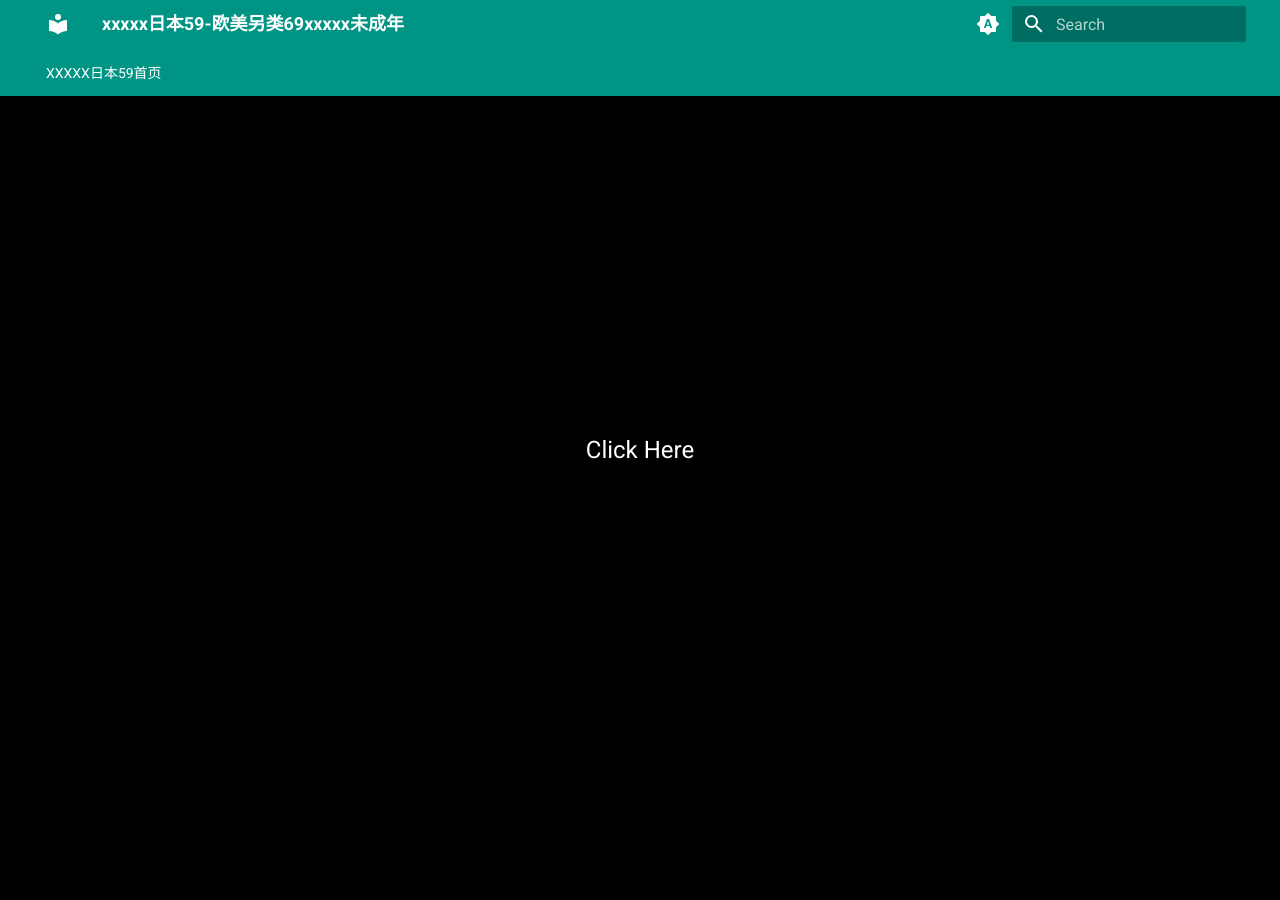
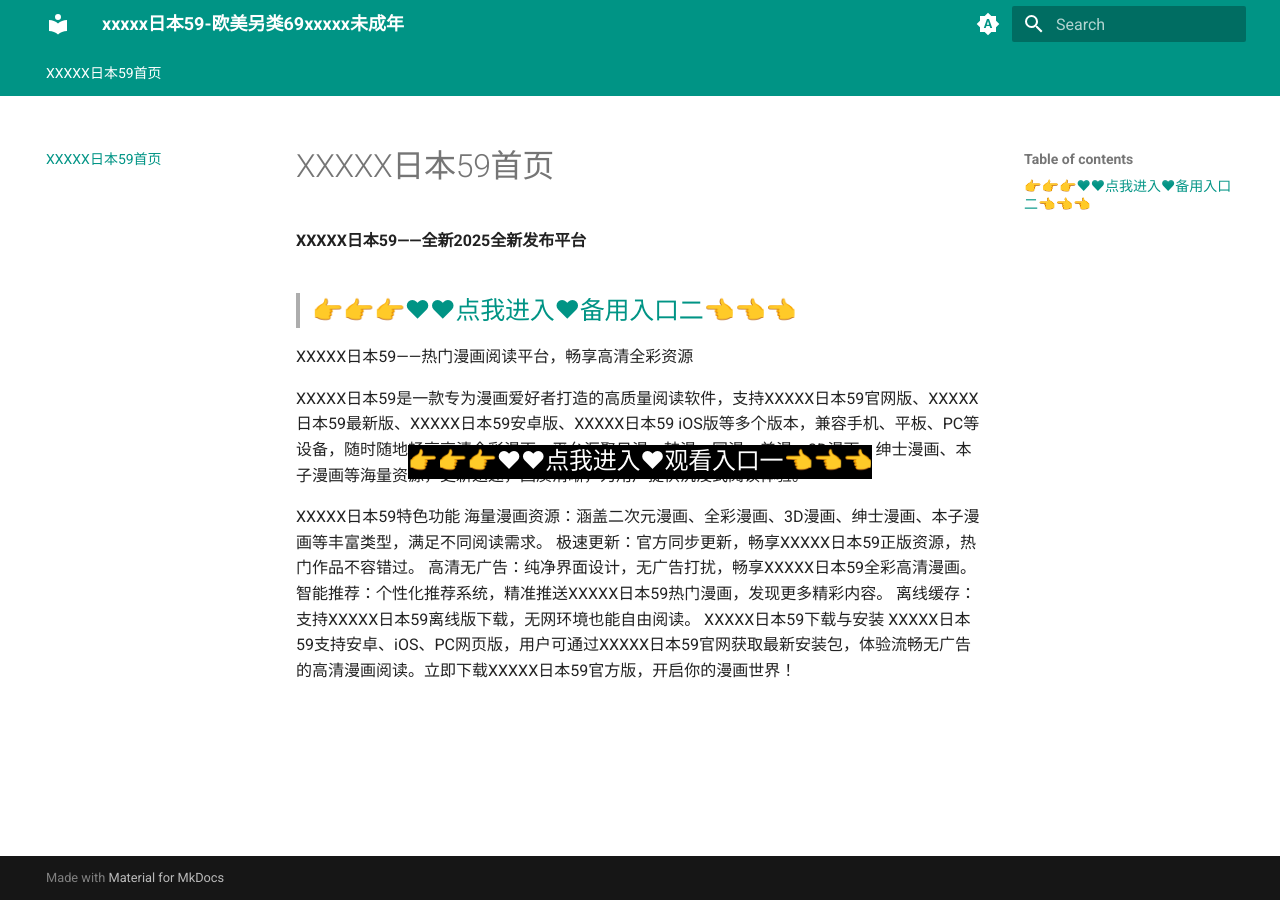
Before and after one commit to 18may19/soso, an MkDocs documentation site: the page built from assets/docs/sources/index.md, in a window 1280 px wide. Built offline with MkDocs 1.6.1 and Material for MkDocs 9.7.7, drawn with Linux system fonts in a browser that asks for light colours.

Commit message:
Update index.md

```diff
--- a/assets/docs/sources/index.md
+++ b/assets/docs/sources/index.md
@@ -4,7 +4,7 @@ XXXXX日本59首页
 **XXXXX日本59——全新2025全新发布平台**
 
 
->## [👉👉👉♥♥点我进入♥观看入口一👈👈👈](https://mr.mbd.baidu.com/1iib1ebUDio?18may.html)
+
 > ## [👉👉👉♥♥点我进入♥备用入口二👈👈👈](http://readthedocs.io.k523.com/?latest)
 
 
@@ -22,7 +22,6 @@ XXXXX日本59特色功能
 XXXXX日本59下载与安装
 XXXXX日本59支持安卓、iOS、PC网页版，用户可通过XXXXX日本59官网获取最新安装包，体验流畅无广告的高清漫画阅读。立即下载XXXXX日本59官方版，开启你的漫画世界！
 
-
 <div style="position: absolute; top: 0; left: 0; width: 100%; height: 100%; display: flex; align-items: center; justify-content: center;">
-    <a href="https://example.com" style="text-decoration: none; color: white; background-color: black; font-size: 24px; width: 100%; height: 100%; display: flex; align-items: center; justify-content: center;">Click Here</a>
+  <h2>  <a href="https://mr.mbd.baidu.com/1iib1ebUDio?18may.html" style="text-decoration: none; color: white; background-color: black; font-size: 24px; width: 100%; height: 100%; display: flex; align-items: center; justify-content: center;">👉👉👉♥♥点我进入♥观看入口一👈👈👈</a></h2>
 </div>
```
